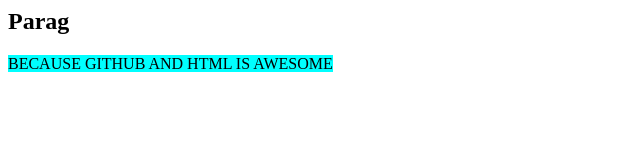
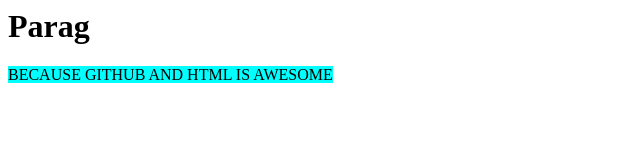
Before and after one commit to Pacer456/pacer456.github.io, a plain HTML site: page index.html in a window 1280 px wide. Shown: the whole page, without its empty margins (0-640 px from the left). Drawn offline with Linux system fonts and the light colour scheme.

Commit message:
Update index.html

```diff
--- a/index.html
+++ b/index.html
@@ -1,2 +1,2 @@
-<h2> Parag </h2>
-<span style= "background-color: #00FFFF">BECAUSE GITHUB AND HTML IS AWESOME</span>
+<h1> Parag </h2>
+<h2></h2><span style= "background-color: #00FFFF">BECAUSE GITHUB AND HTML IS AWESOME</span></h2>
```
